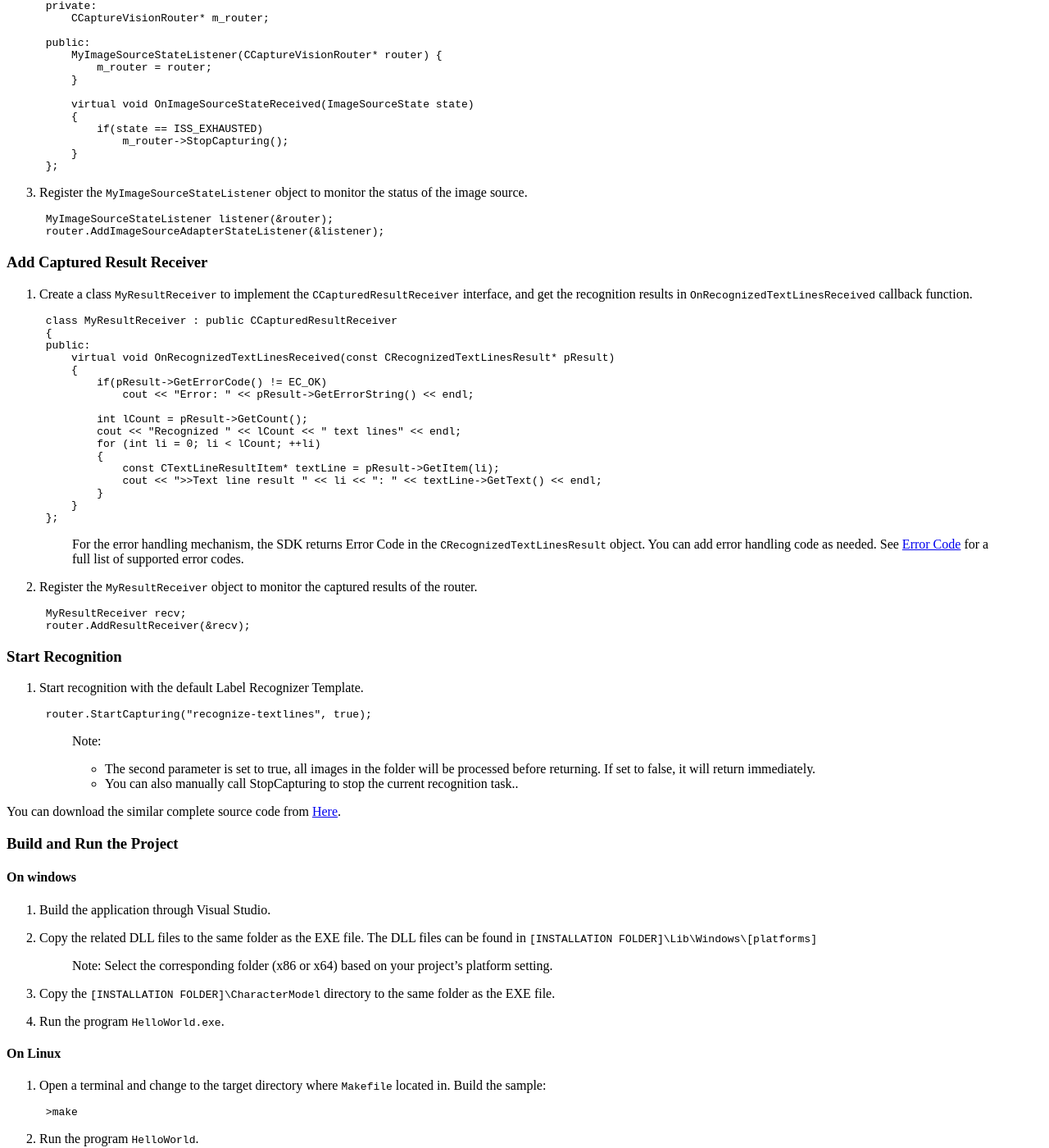
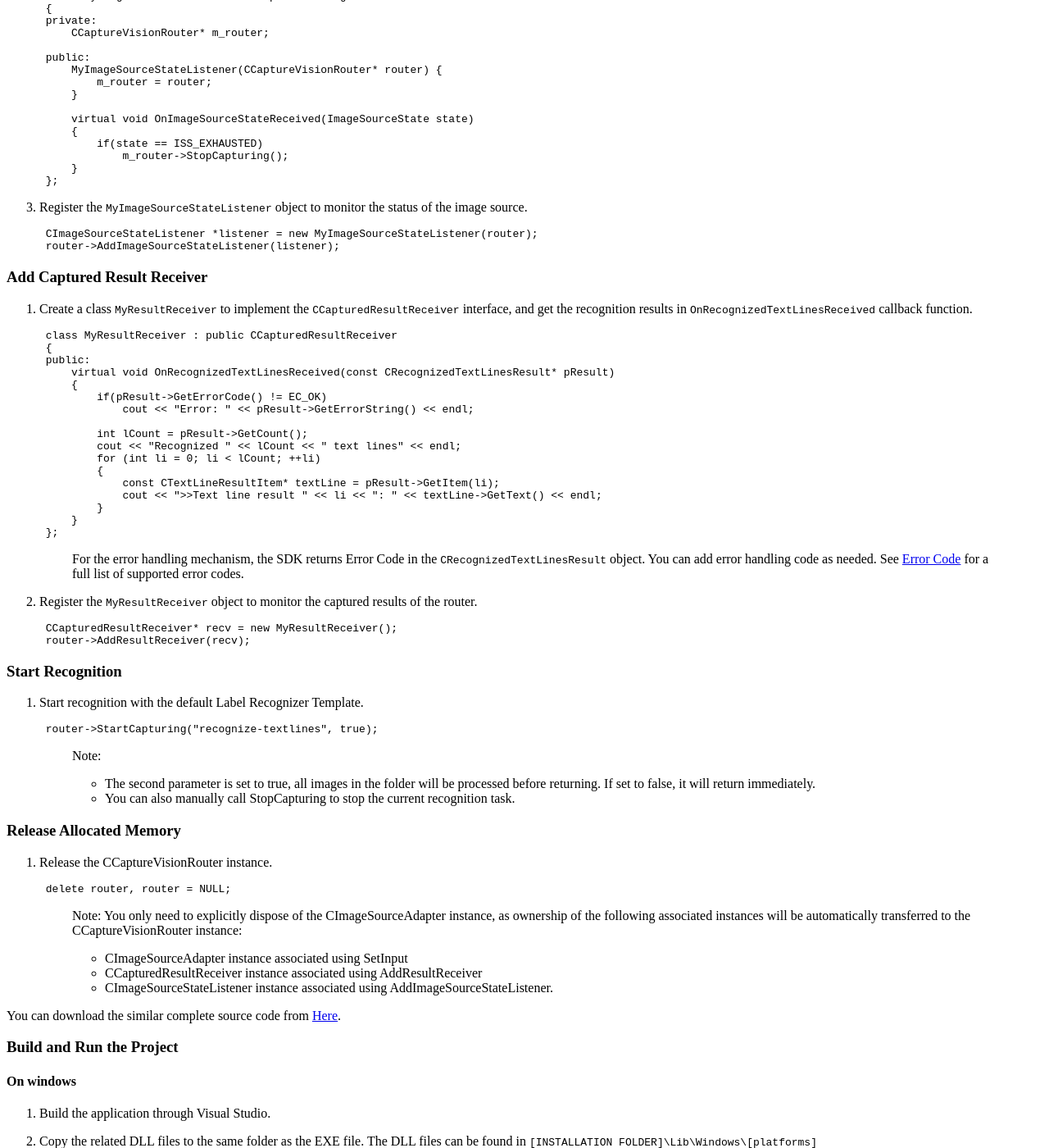
Before and after one commit to dynamsoft-docs/label-recognition-docs-server, a Jekyll site: the page built from programming/c-cplusplus/cpp-user-guide.md, in a window 1280 px wide and 1400 px high, scrolled down 3433 px. Shown: the whole window at 82% size. Built offline with Jekyll 4.4.1, drawn with Linux system fonts in a browser that asks for light colours; some of the changed text lies outside the part shown.

Commit message:
update dlr c++ userguide

````diff
--- a/programming/c-cplusplus/cpp-user-guide.md
+++ b/programming/c-cplusplus/cpp-user-guide.md
@@ -24,6 +24,7 @@ permalink: /programming/c-cplusplus/cpp-user-guide.html
     - [Set Input Image Source](#set-input-image-source)
     - [Add Captured Result Receiver](#add-captured-result-receiver)
     - [Start Recognition](#start-recognition)
+    - [Release Allocated Memory](#release-allocated-memory)
     - [Build and Run the Project](#build-and-run-the-project)
       - [On windows](#on-windows)
       - [On Linux](#on-linux)
@@ -149,7 +150,7 @@ Let's start by creating a console application which demonstrates the minimum cod
 2. Create an instance of Dynamsoft Capture Vision Router
 
     ```cpp
-    CCaptureVisionRouter router;
+    CCaptureVisionRouter* router = new CCaptureVisionRouter();
     ```
 
 ### Set Input Image Source
@@ -157,10 +158,10 @@ Let's start by creating a console application which demonstrates the minimum cod
 1. Setting up a directory fetcher to retrieve image data sources from a directory.
 
     ```cpp
-    CDirectoryFetcher dirFetcher;
-    dirFetcher.SetDirectory("[Your Image Path]");
+    CImageSourceAdapter *dirFetcher = new CDirectoryFetcher;
+    dirFetcher->SetDirectory("[Your Image Path]");
 
-    router.SetInput(&dirFetcher);
+    router->SetInput(dirFetcher);
     ```
 
 2. Create a class `MyImageSourceStateListener` to implement the `CImageSourceStateListenter` interface, and call `StopCapturing` in the callback function.
@@ -187,8 +188,8 @@ Let's start by creating a console application which demonstrates the minimum cod
 3. Register the `MyImageSourceStateListener` object to monitor the status of the image source.
 
     ```cpp
-    MyImageSourceStateListener listener(&router);
-    router.AddImageSourceAdapterStateListener(&listener);
+    CImageSourceStateListener *listener = new MyImageSourceStateListener(router);
+    router->AddImageSourceStateListener(listener);
     ```
 
 ### Add Captured Result Receiver
@@ -220,8 +221,8 @@ Let's start by creating a console application which demonstrates the minimum cod
 2. Register the `MyResultReceiver` object to monitor the captured results of the router.
 
     ```cpp
-    MyResultReceiver recv;
-    router.AddResultReceiver(&recv);
+    CCapturedResultReceiver* recv = new MyResultReceiver();
+    router->AddResultReceiver(recv);
     ```
 
 ### Start Recognition
@@ -229,13 +230,27 @@ Let's start by creating a console application which demonstrates the minimum cod
 1. Start recognition with the default Label Recognizer Template.
 
     ```cpp
-    router.StartCapturing("recognize-textlines", true);
+    router->StartCapturing("recognize-textlines", true);
     ```
 
    >Note:
     >
     >- The second parameter is set to true, all images in the folder will be processed before returning. If set to false, it will return immediately.
-    >- You can also manually call StopCapturing to stop the current recognition task..
+    >- You can also manually call StopCapturing to stop the current recognition task.
+
+### Release Allocated Memory
+
+1. Release the CCaptureVisionRouter instance.
+
+    ```cpp
+    delete router, router = NULL;
+    ```
+
+   >Note:
+   >You only need to explicitly dispose of the CImageSourceAdapter instance, as ownership of the following associated instances will be automatically transferred to the CCaptureVisionRouter instance:
+    >- CImageSourceAdapter instance associated using SetInput
+    >- CCapturedResultReceiver instance associated using AddResultReceiver
+    >- CImageSourceStateListener instance associated using AddImageSourceStateListener.
 
 You can download the similar complete source code from [Here](https://github.com/Dynamsoft/label-recognizer-c-cpp-samples/tree/master/samples/C++/HelloWorld).
 
````
Also changed, not shown: other parts of programming/c-cplusplus/cpp-user-guide.md (+1 -1 lines).
